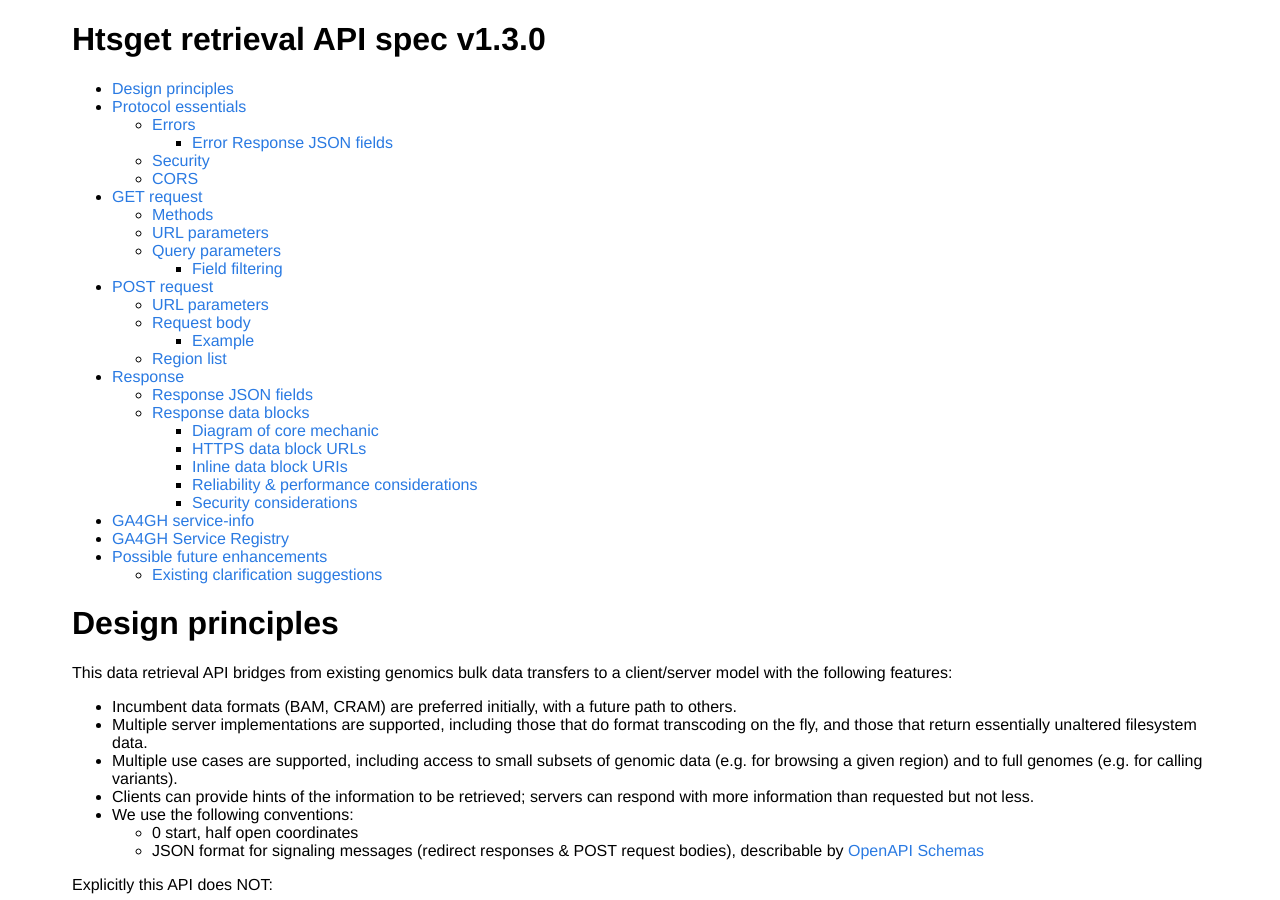
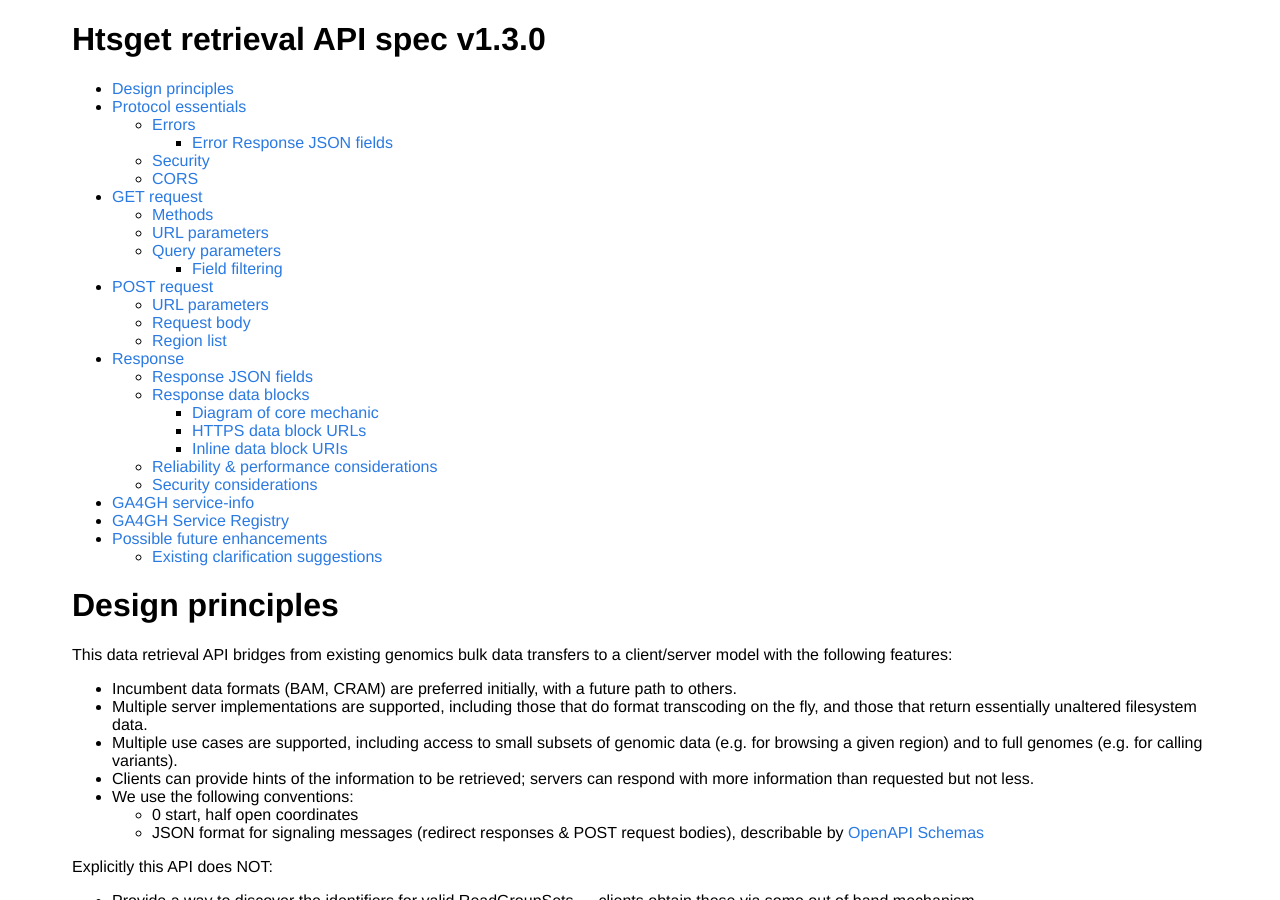
Before and after one commit to samtools/hts-specs, a Jekyll site: the page built from htsget.md, in a window 1280 px wide and 900 px high. Built offline with Jekyll 4.4.1, drawn with Linux system fonts in a browser that asks for light colours.

Commit message:
adjust TOC

````diff
--- a/htsget.md
+++ b/htsget.md
@@ -432,6 +432,7 @@ are specified and `start` is greater than or equal to `end`.
 </td></tr></tbody></table>
 
 ### Example
+{:.no_toc}
 
 ```json
 {
@@ -617,7 +618,7 @@ The client obtains the data block by decoding the embedded base64 payload.
 
 Note: the base64 text should not be additionally percent encoded.
 
-### Reliability & performance considerations
+## Reliability & performance considerations
 
 To provide robustness to sporadic transfer failures, servers should divide large payloads into multiple data blocks in the `urls` array. Then if the transfer of any one block fails, the client can retry that block and carry on, instead of starting all over. Clients may also fetch blocks in parallel, which can improve throughput.
 
@@ -625,7 +626,7 @@ Initial guidelines, which we expect to revise in light of future experience:
 * Data blocks should not exceed ~1GB
 * Inline data URIs should not exceed a few megabytes
 
-### Security considerations
+## Security considerations
 
 The data block URL and headers might contain embedded authentication tokens; therefore, production clients and servers should not unnecessarily print them to console, write them to logs, embed them in error messages, etc.
 
````
